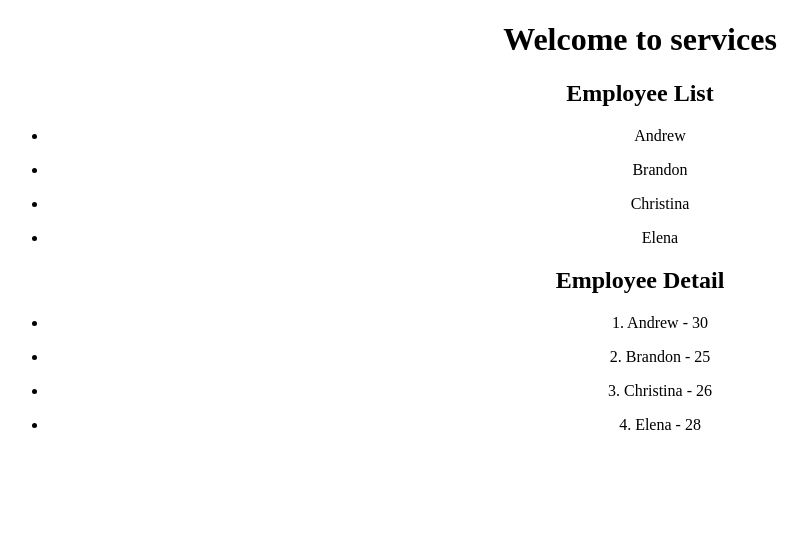
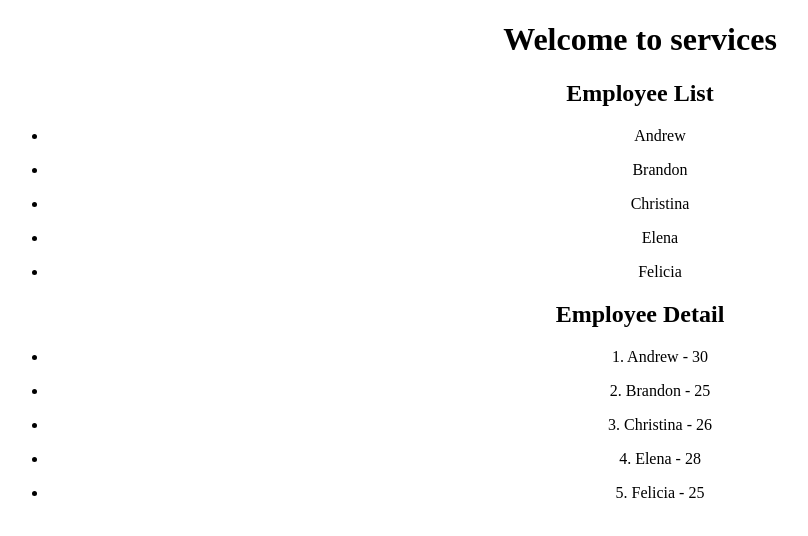
Before and after one commit to mouss2388/angular, an Angular app: page / in a window 1280 px wide. Shown: the top 536 px of the page, without its empty margins (0-808 px from the left). Built offline with nearby package versions, Linux system fonts and the light colour scheme.

Commit message:
observable

```diff
--- a/src/app/app.module.ts
+++ b/src/app/app.module.ts
@@ -5,6 +5,8 @@ import { AppComponent } from './app.component';
 import { EmployeeListComponent } from './employee-list/employee-list.component';
 import { EmployeeDetailComponent } from './employee-detail/employee-detail.component';
 import { EmployeeService } from './employee.service';
+import { HttpClientModule } from '@angular/common/http';
+
 @NgModule({
   declarations: [
     AppComponent,
@@ -12,7 +14,8 @@ import { EmployeeService } from './employee.service';
     EmployeeDetailComponent
   ],
   imports: [
-    BrowserModule
+    BrowserModule,
+    HttpClientModule
   ],
   providers: [EmployeeService],
   bootstrap: [AppComponent]
--- a/src/app/employee-detail/employee-detail.component.ts
+++ b/src/app/employee-detail/employee-detail.component.ts
@@ -16,7 +16,7 @@ export class EmployeeDetailComponent implements OnInit {
   constructor(private employeeService: EmployeeService) { }
 
   ngOnInit() {
-    this.employees = this.employeeService.getEmployees();
-  }
+    this.employeeService.getEmployees()
+    .subscribe(data => this.employees = data);  }
 
 }
--- a/src/app/employee-list/employee-list.component.ts
+++ b/src/app/employee-list/employee-list.component.ts
@@ -17,7 +17,8 @@ export class EmployeeListComponent implements OnInit {
   constructor(private employeeService: EmployeeService) { }
 
   ngOnInit() {
-    this.employees = this.employeeService.getEmployees();
+    this.employeeService.getEmployees()
+    .subscribe(data => this.employees = data);
   }
 
 }
--- a/src/app/employee.service.ts
+++ b/src/app/employee.service.ts
@@ -1,18 +1,17 @@
+import { Employee } from './employee';
 import { Injectable } from '@angular/core';
+import { HttpClient } from '@angular/common/http';
+import { Observable } from 'rxjs';
 
 @Injectable({
   providedIn: 'root'
 })
 export class EmployeeService {
 
-  constructor() { }
+  private url = '/assets/data/employees.json';
+  constructor(private http: HttpClient) { }
 
-  getEmployees() {
-    return [
-      {id: 1, name: 'Andrew', age: 30},
-      {id: 2, name: 'Brandon', age: 25},
-      {id: 3, name: 'Christina', age: 26},
-      {id: 4, name: 'Elena', age: 28},
-    ];
+  getEmployees(): Observable<Employee[]> {
+    return this.http.get<Employee[]>(this.url);
   }
 }
--- /dev/null
+++ b/src/app/employee.ts
@@ -0,0 +1,7 @@
+export class Employee {
+    constructor(
+                id: number,
+                name: string,
+                age: number
+                ) {}
+}
--- /dev/null
+++ b/src/assets/data/employees.json
@@ -0,0 +1,6 @@
+[     {"id": 1, "name": "Andrew", "age": 30},
+      {"id": 2, "name": "Brandon", "age": 25},
+      {"id": 3, "name": "Christina", "age": 26},
+      {"id": 4, "name": "Elena", "age": 28},
+      {"id": 5, "name": "Felicia", "age": 25}
+]
```
